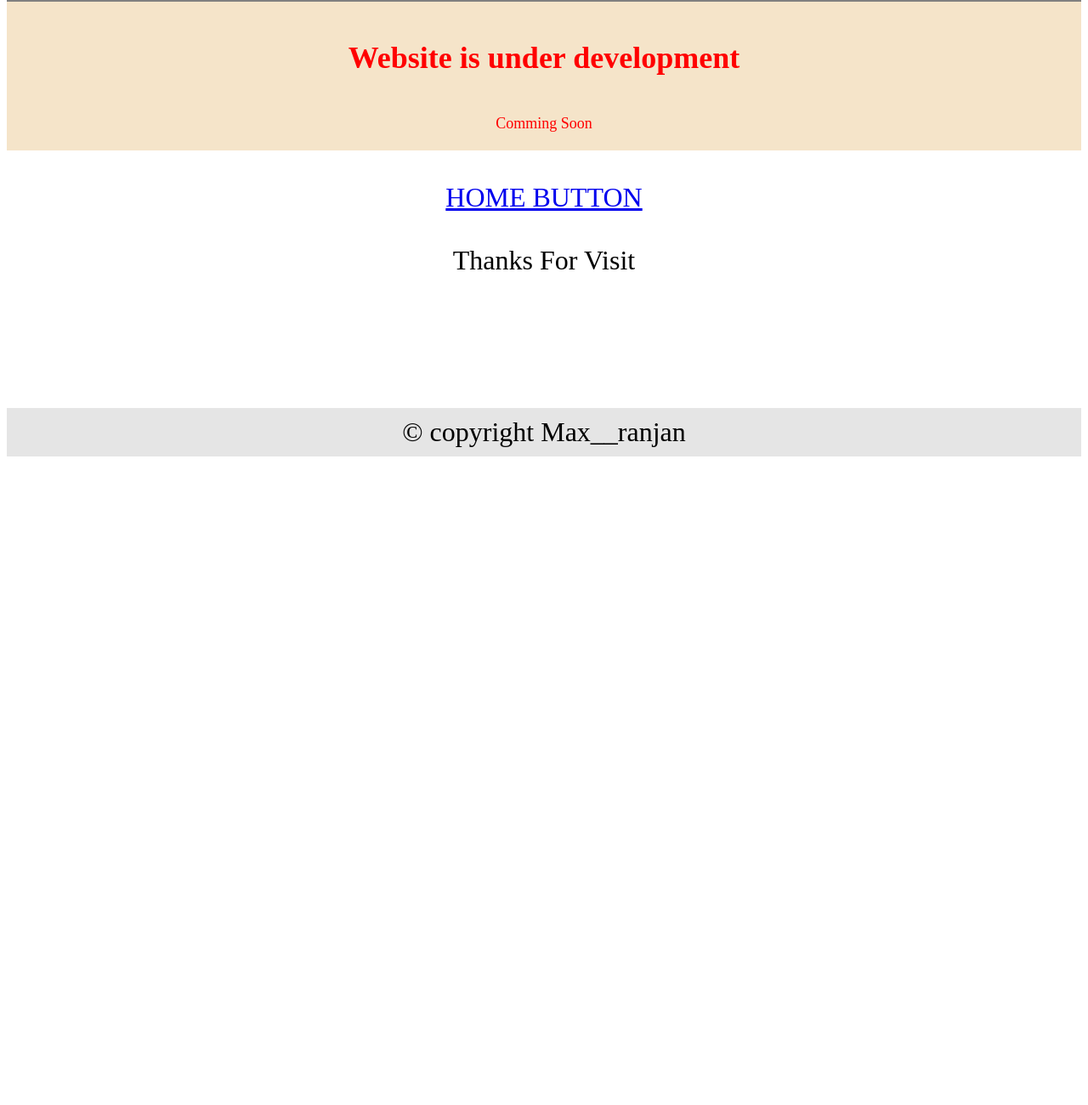
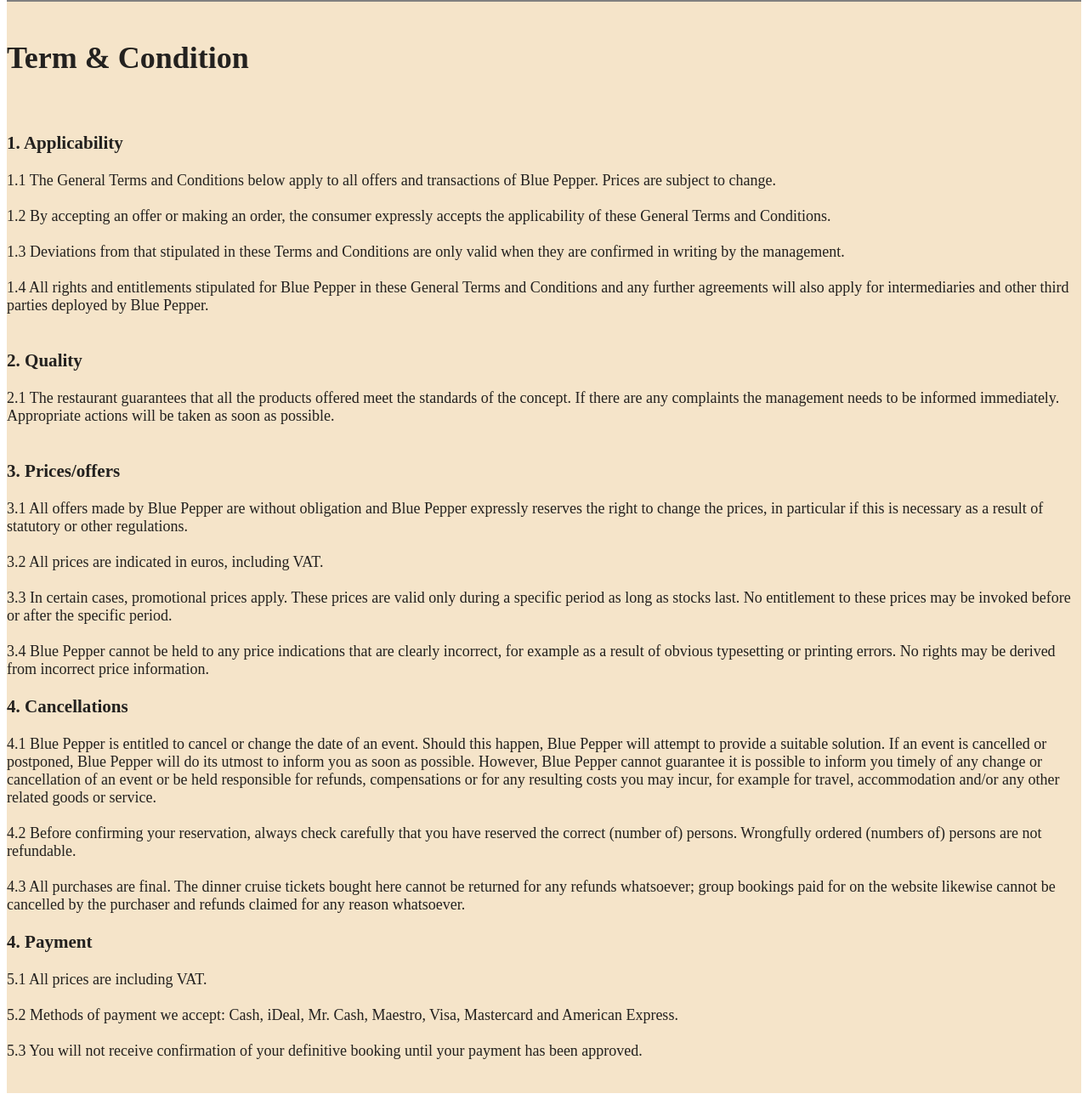
Before and after one commit to maxranjan/Max-Restaurant, a plain HTML site: page term.html in a window 1280 px wide. Shown: the part 180-1480 px from the top of the page at 85% size. Before the commit the page ends 800 px from the top, so only its background shows below. Drawn offline with Linux system fonts and the light colour scheme.

Commit message:
Upload: Upload HTML
Upload HTML

```diff
--- a/term.html
+++ b/term.html
@@ -32,17 +32,67 @@ text-align: center;">
         <br>
         <br>
     </div>
-    <div class="address" style=" font-size: large;
+    <div class="address9" style=" font-size: large;
      background-color: rgb(245, 228, 201); width: 100%; text-align: center;
-     color: red;">
+     color: rgba(19, 18, 18, 0.934); text-align: left; ">
         <br>
-        <h1>Website is under development </h1>
-
+        <h1>Term & Condition </h1>
         <br>
-        <p1> Comming Soon</p1>
+        <h3> 1. Applicability</h3>
+        <p1> 1.1 The General Terms and Conditions below apply to all offers and transactions of Blue Pepper. Prices are
+            subject to change.
+            <br>
+            <br> 1.2 By accepting an offer or making an order, the consumer expressly accepts the applicability of these
+            General Terms and Conditions.
+            <br> <br> 1.3 Deviations from that stipulated in these Terms and Conditions are only valid when they are
+            confirmed in writing by the management.
+            <br> <br> 1.4 All rights and entitlements stipulated for Blue Pepper in these General Terms and Conditions
+            and
+            any further agreements will also apply for intermediaries and other third parties deployed by Blue Pepper.
+        </p1>
         <br>
         <br>
+        <h3>2. Quality </h3>
+        <p2> 2.1 The restaurant guarantees that all the products offered meet the standards of the concept.
+            If there are any complaints the management needs to be informed immediately. Appropriate actions will be
+            taken as soon as possible.</p2>
+        <br><br>
+        <h3> 3. Prices/offers</h3>
+        <p3> 3.1 All offers made by Blue Pepper are without obligation and Blue Pepper expressly reserves the right to
+            change the prices, in particular if this is necessary as a result of statutory or other regulations.<br>
+            <br> 3.2 All prices are indicated in euros, including VAT.
+            <br> <br>3.3 In certain cases, promotional prices apply. These prices are valid only during a specific
+            period as long
+            as stocks last. No entitlement to these prices may be invoked before or after the specific period.
+            <br> <br>3.4 Blue Pepper cannot be held to any price indications that are clearly incorrect, for example as
+            a result
+            of obvious typesetting or printing errors. No rights may be derived from incorrect price information.
+        </p3>
+        <h3> 4. Cancellations</h3>
+        <p3>
+            4.1 Blue Pepper is entitled to cancel or change the date of an event. Should this happen, Blue Pepper will
+            attempt to provide a suitable solution. If an event is cancelled or postponed, Blue Pepper will do its
+            utmost to inform you as soon as possible. However, Blue Pepper cannot guarantee it is possible to inform you
+            timely of any change or cancellation of an event or be held responsible for refunds, compensations or for
+            any resulting costs you may incur, for example for travel, accommodation and/or any other related goods or
+            service.
+            <br><br> 4.2 Before confirming your reservation, always check carefully that you have reserved the correct
+            (number of) persons. Wrongfully ordered (numbers of) persons are not refundable.
+            <br><br> 4.3 All purchases are final. The dinner cruise tickets bought here cannot be returned for any
+            refunds whatsoever; group bookings paid for on the website likewise cannot be cancelled by the purchaser and
+            refunds claimed for any reason whatsoever.
+        </p3>
 
+        <h3>4. Payment</h3>
+        <p>
+            5.1 All prices are including VAT.
+            <br><br> 5.2 Methods of payment we accept: Cash, iDeal, Mr. Cash, Maestro, Visa, Mastercard and American
+            Express.
+            <br><br>5.3 You will not receive confirmation of your definitive booking until your payment has been
+            approved.
+        </p>
+
+    <br>
     </div>
     <div class="main" style="font-size: xx-large; text-align: center;"><br>
         <a href="index.html">HOME BUTTON </a>
```
